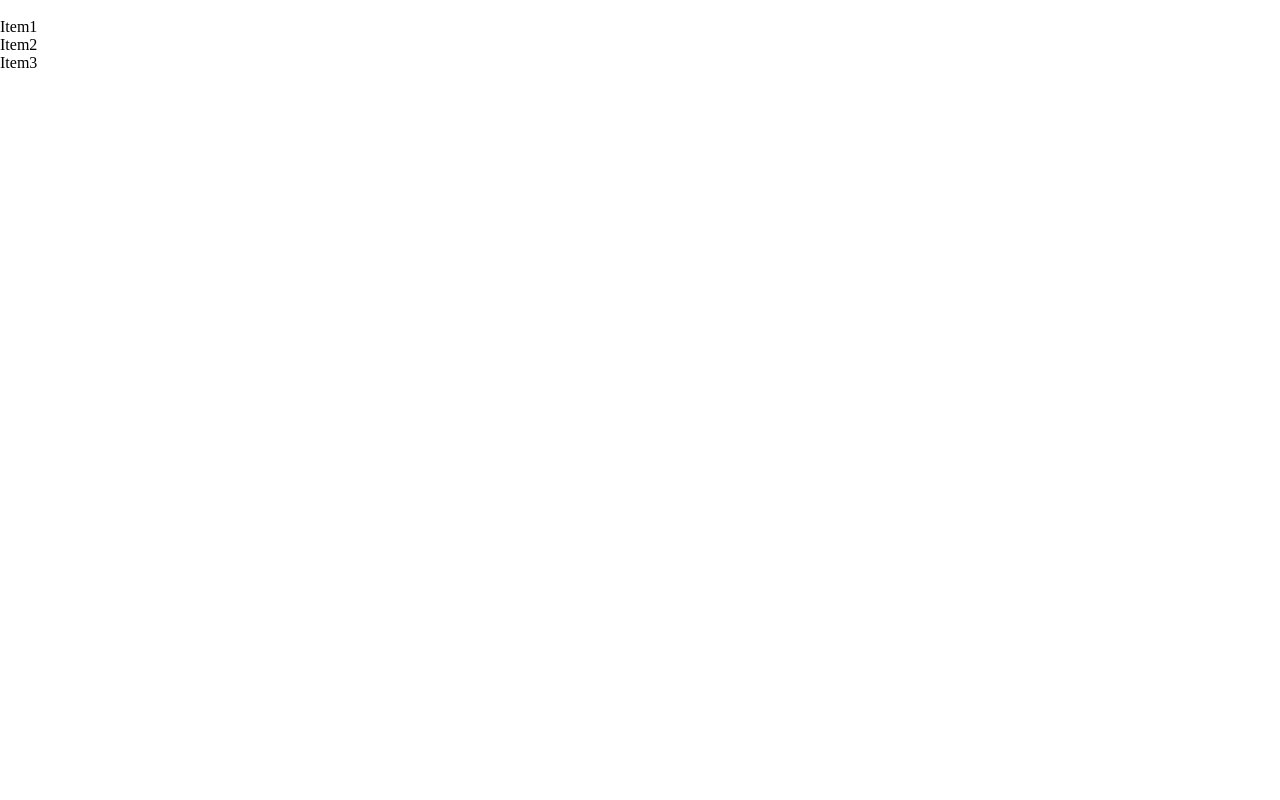
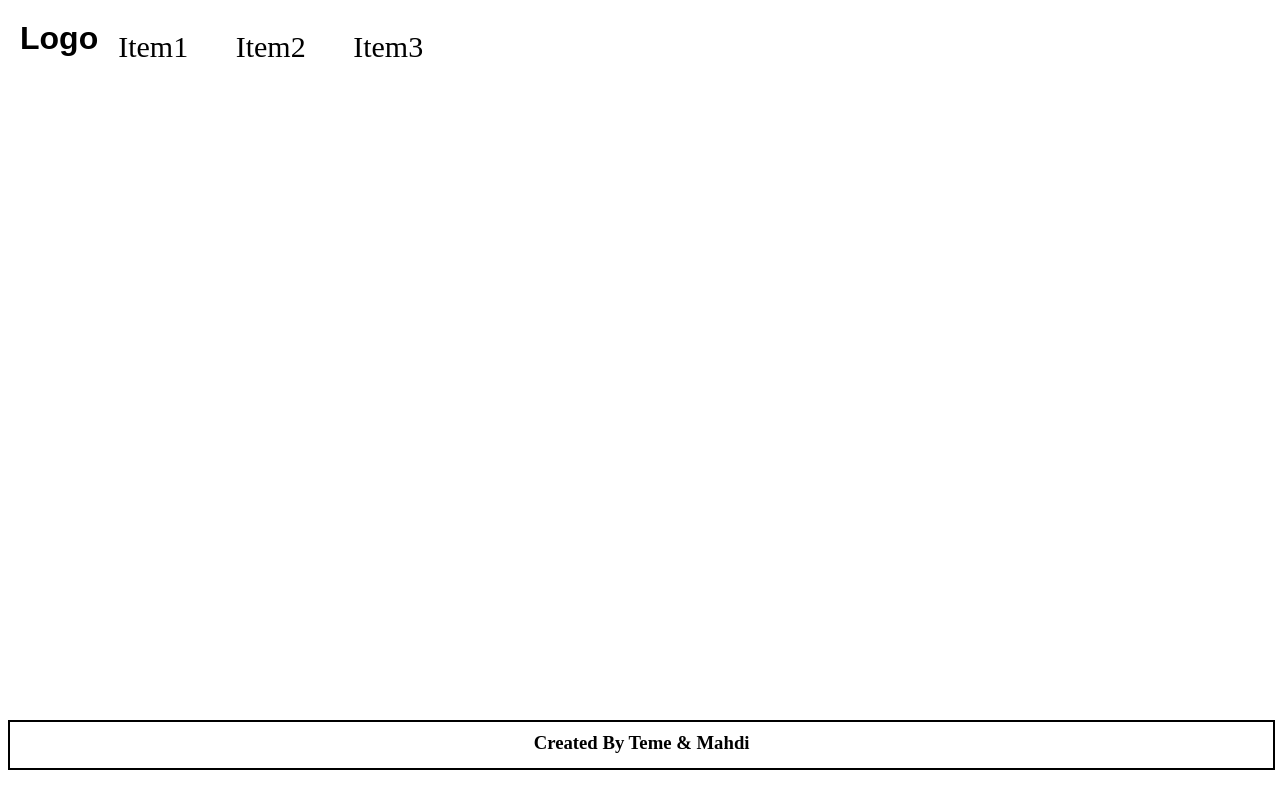
Before and after one commit to mahdimahdawi/CapStone-project2, a website built with webpack: page src/index.html in a window 1280 px wide. Built offline with nearby package versions, Linux system fonts and the light colour scheme.

Commit message:
Added header and Footer

```diff
--- a/src/index.html
+++ b/src/index.html
@@ -9,7 +9,8 @@
 <body>
   <div class="header">
     <div class="logo-image">
-      <img src="" alt="">
+      <!-- <img src="/images/Film-Logo-Templates.jpg" class="logo" alt=""> -->
+      <h1 class="logo">Logo</h1>
     </div>
     <div class="menu">
       <ul class="menu-item">
@@ -29,7 +30,7 @@
   </div>
 
   <div class="footer">
-
+    <h3 class="footer-text">Created By Teme & Mahdi</h3>
   </div>
 
 
--- a/src/style.css
+++ b/src/style.css
@@ -7,3 +7,37 @@ body,
   padding: 0;
   box-sizing: border-box;
 }
+
+.header {
+  display: flex;
+  margin: 20px;
+}
+
+li {
+  list-style-type: none;
+  display: inline;
+  padding: 20px;
+}
+
+.menu {
+  margin-top: 10px;
+  font-size: 30px;
+}
+
+.logo {
+  font-family: sans-serif;
+}
+
+.footer {
+  position: fixed;
+  top: 90%;
+  width: 99%;
+  height: 50px;
+  border: 2px solid;
+  margin-left: 8px;
+}
+
+.footer-text {
+  text-align: center;
+  padding: 10px;
+}
```
Also changed, not shown: images/Film-Logo-Templates.jpg (added).
